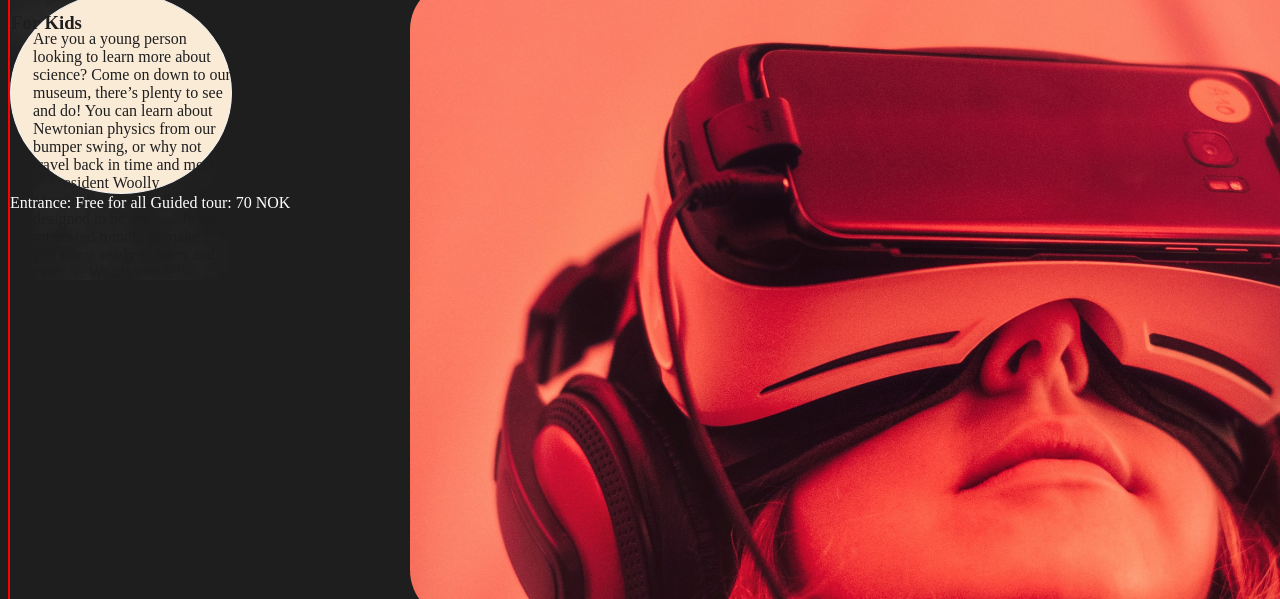
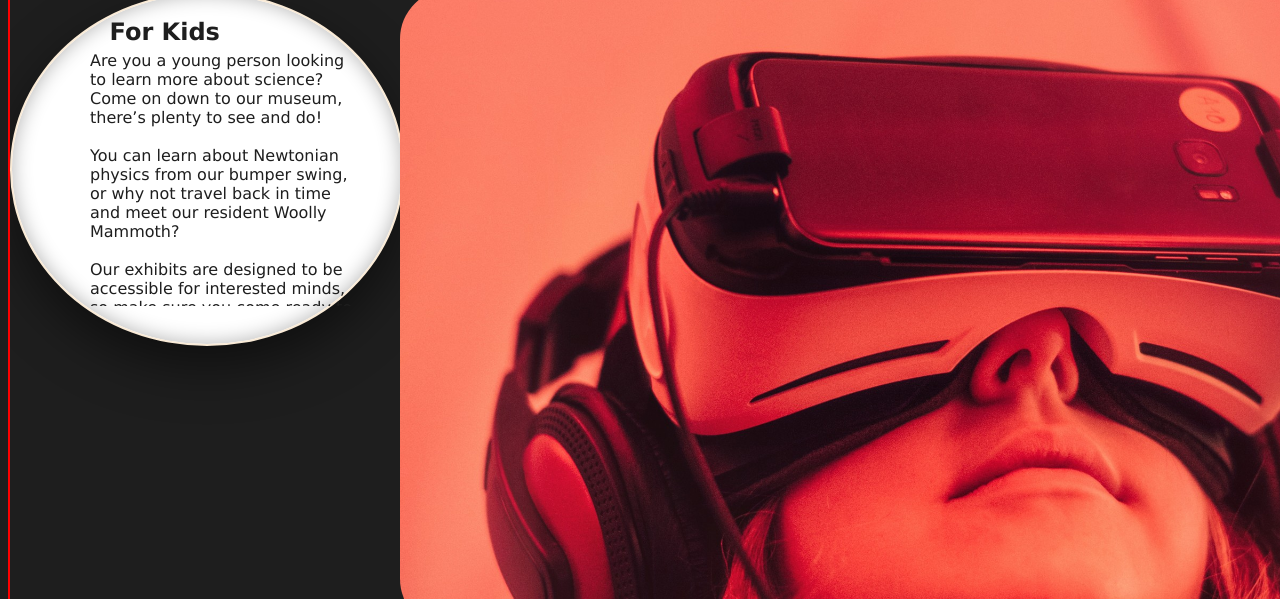
Before and after one commit to code-of-eidsten/semester-project-1-community-science-museum, a plain HTML site: page index.html in a window 1280 px wide. Shown: the part 84-683 px from the top of the page. Drawn offline with Linux system fonts and the light colour scheme.

Commit message:
first circle done, and positioned the pricing info box

```diff
--- a/index.html
+++ b/index.html
@@ -42,39 +42,51 @@
         <div class="imageBox"></div>
         <div class="forKidsCircle">
           <h3 class="circleTitle">For Kids</h3>
-           <div class="forKidsText">
-            Are you a young person looking to learn more about science? Come on
-            down to our museum, there’s plenty to see and do! You can learn
-            about Newtonian physics from our bumper swing, or why not travel
-            back in time and meet our resident Woolly Mammoth? Our exhibits are
-            designed to be accessible for interested minds, so make sure you
-            come ready to learn and explore. We also have the Young Stars club
-            which meets once a week on a Saturday between 10:00 and 13:00 where
-            you’ll get to explore and experiment with our team of experts.
+          <div class="forKidsText">
+            Are you a young person looking to learn more about science?
+            <br />Come on down to our museum, there’s plenty to see and do!
+            <br /><br />
+            You can learn about Newtonian physics from our bumper swing, or why
+            not travel back in time and meet our resident Woolly Mammoth?
+            <br /><br />Our exhibits are designed to be accessible for
+            interested minds, so make sure you come ready to learn and
+            explore.<br />
+            We also have the Young Stars club which meets once a week on a
+            Saturday between 10:00 and 13:00 where you’ll get to explore and
+            experiment with our team of experts.
+            <br /><br />
             During the school holidays we run special holiday clubs where you
             can join other children your age to go on a journey of discovery.
-            Each holiday we pick a new theme to explore. To find out more about
-            the holiday club and how you can join, send us a message.
+            Each holiday we pick a new theme to explore. <br />
+            To find out more about the holiday club and how you can join, send
+            us a message.
           </div>
         </div>
         <div class="forTeachersCircle"></div>
         <div class="forResearchersCircle"></div>
-        <div class="priceText">Entrance: Free for all Guided tour: 70 NOK</div>
+        <div class="priceText">
+          Entrance: Free for all <br />Guided tour: 70 NOK
+        </div>
       </div>
       <footer class="footer">
-        <img alt="Small Brunlanes Science Museum logo" src="./assets/images/logo_round.png"/>
-        <div class="addressBox">Testing street 12B, <br> 1278 Notown <br>Norway</div>
+        <img
+          alt="Small Brunlanes Science Museum logo"
+          src="./assets/images/logo_round.png"
+        />
+        <div class="addressBox">
+          Testing street 12B, <br />
+          1278 Notown <br />Norway
+        </div>
         <div class="phoneAndOrg">
-Phone <br>(+46) 123 45 678 <br>
+          Phone <br />(+46) 123 45 678 <br />
           ORG 0876 17 2239
-         </div>
+        </div>
         <div class="openingHours">
-
-            Monday: Closed <br>
-            Tuesday - Thursday: 10:00 - 16:00 <br>
-            Friday: 10:00 - 19:00 <br>
-            Saturday: 09:00 - 16:00 <br>
-            Sunday: 09:00 - 13:00 <br>
+          Monday: Closed <br />
+          Tuesday - Thursday: 10:00 - 16:00 <br />
+          Friday: 10:00 - 19:00 <br />
+          Saturday: 09:00 - 16:00 <br />
+          Sunday: 09:00 - 13:00 <br />
         </div>
       </footer>
     </div>
--- a/src/css/home.css
+++ b/src/css/home.css
@@ -1,6 +1,7 @@
 .container {
+  position: relative;
   display: grid;
-  grid-template-areas: "nav" "main" "footer" ;
+  grid-template-areas: "nav" "main" "footer";
 }
 .main {
   grid-area: main;
@@ -21,32 +22,62 @@
   top: 8%;
   right: -12%;
 }
-.circleTitle{
+.circleTitle {
   color: var(--text-color-dark);
+  font-size: var(--font-size-large);
+  font-family: var(--font-family);
+  margin-left: 25%;
 }
-.forKidsCircle{
-  border: 1px solid whitesmoke;
-  width: 220px;
-  height: 200px;
+.forKidsCircle {
+  border: 2px solid antiquewhite;
+  width: 390px;
+  height: 350px;
   border-radius: 100%;
-  background-color:antiquewhite;
-  /*add shadow and make it look better,
-  like in figma -- aaand it's not circular. great.
-  */
-  text-shadow: 0 0 50px white;
+  background-color: var(--text-color-light);
+  box-shadow: 0 20px 50px rgba(0, 0, 0, 0.5) /* Outer shadow */,
+    inset 0 0 20px rgba(0, 0, 0, 0.3); /* Inner shadow */
 }
 
-.forKidsText{
+.forKidsText {
   color: var(--text-color-dark);
+  font-family: var(--font-family);
   display: flex;
   overflow-y: scroll;
   overflow-x: hidden;
   scroll-snap-type: y mandatory;
   touch-action: pan-y;
-  height: 250px;
-  width: 200px;
-  margin-left: 10%;
-  margin-top: -10%;
+  height: 150px;
+  width: 270px;
+  margin-left: 20%;
+  margin-top: -5%;
   /*need to add some extra space on the bottom, so all text can be seen*/
-  margin-bottom: 150px;
+  padding-bottom: 105px;
 }
+
+/* Custom scrollbar styling */
+.forKidsText::-webkit-scrollbar {
+  width: 10px;
+}
+
+.forKidsText::-webkit-scrollbar-track {
+  background: transparent;
+}
+
+.forKidsText::-webkit-scrollbar-thumb {
+  background-color: var(--color-pop-green);
+  border-radius: 10px;
+  border: 2px solid transparent;
+  background-clip: content-box;
+}
+
+/* For Firefox */
+.forKidsText {
+  scrollbar-width: thin;
+  scrollbar-color: var(--color-pop-green) transparent; /* Change the color of the scrollbar thumb and track */
+}
+
+.priceText {
+  position: absolute;
+  bottom: 100px; /* Adjust as needed */
+  right: 10px; /* Adjust as needed */
+}
```
